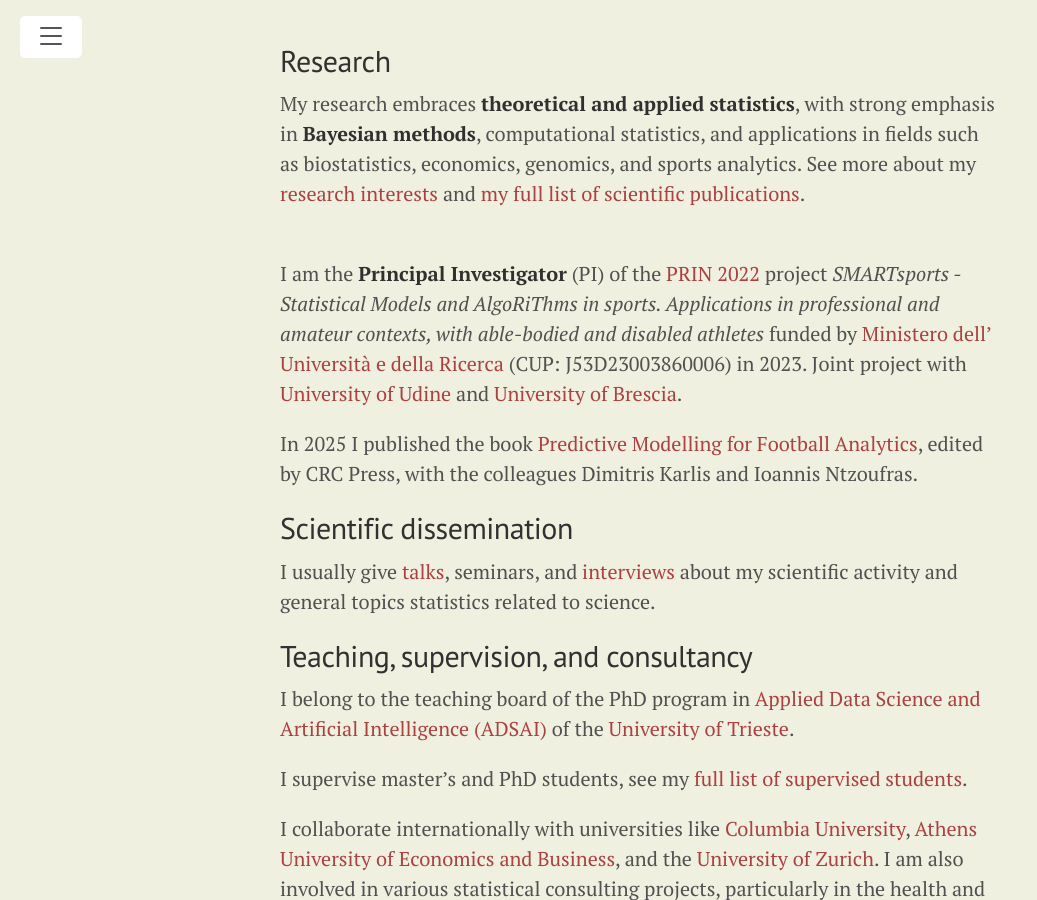
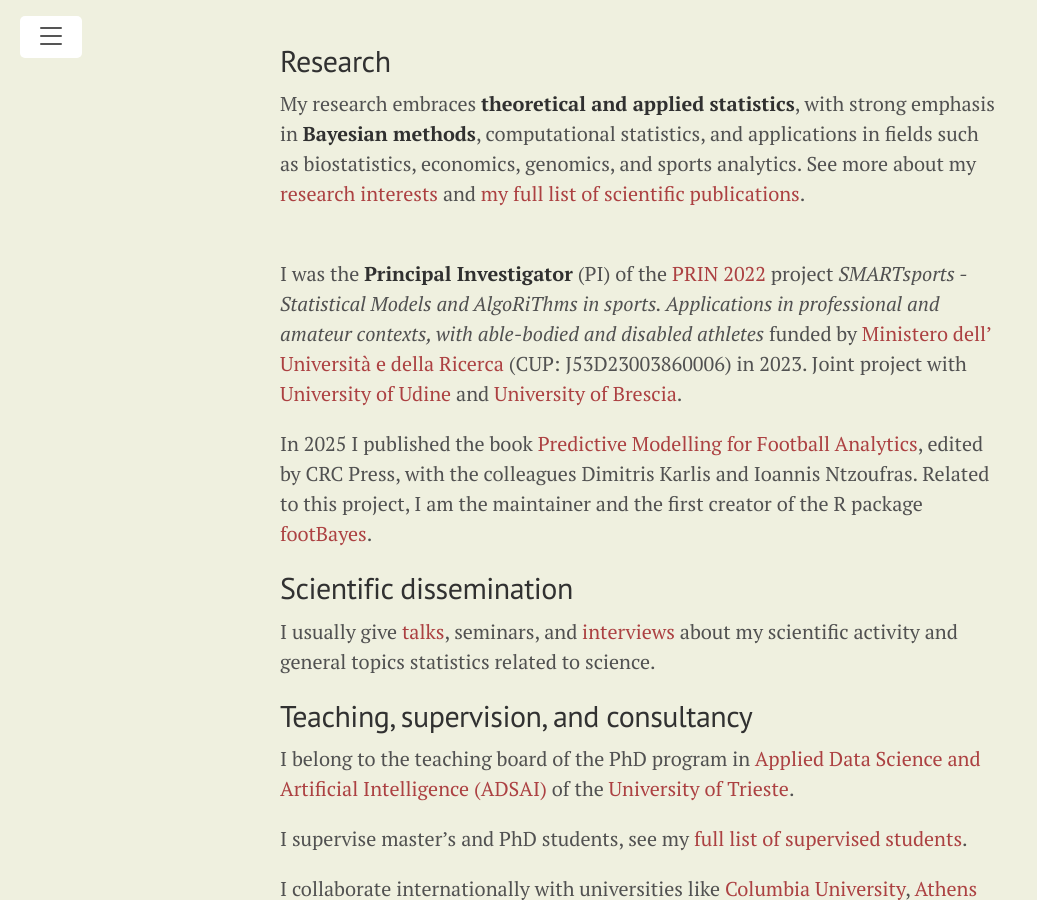
Before and after one commit to LeoEgidi/leoegidi.github.io, a Jekyll site: the page built from index.md, in a window 1280 px wide and 900 px high, scrolled down 824 px. Shown: the whole window, without its empty margins (0-1037 px from the left). Built offline with Jekyll 4.4.1, drawn with Linux system fonts in a browser that asks for light colours; Markdown is read by kramdown in place of the engine named in the settings; the list of posts is cut into pages by our own code.

Commit message:
update footbayes

```diff
--- a/index.md
+++ b/index.md
@@ -78,12 +78,13 @@ description: "Website of Leonardo Egidi, associate professor of statistics."
 
 My research embraces <strong>theoretical and applied statistics</strong>, with  strong emphasis in <strong>Bayesian methods</strong>, computational statistics, and applications in fields such as biostatistics, economics, genomics, and sports analytics. See more about my [research interests](https://leoegidi.github.io/leonardo-egidi-research/){:target="_blank" rel="noopener noreferrer"} and [my full list of scientific publications](https://leoegidi.github.io/leonardo-egidi-publications/){:target="_blank" rel="noopener noreferrer"}.<br><br>
 
-I am the **Principal Investigator** (PI) of the [PRIN 2022](https://prin.mur.gov.it/Iniziative/Detail?key=FiJNdaCuA71Xq3jYMAuZeQ%3D%3D){:target="_blank" rel="noopener noreferrer"} project
+I was the **Principal Investigator** (PI) of the [PRIN 2022](https://prin.mur.gov.it/Iniziative/Detail?key=FiJNdaCuA71Xq3jYMAuZeQ%3D%3D){:target="_blank" rel="noopener noreferrer"} project
 *SMARTsports - Statistical Models and AlgoRiThms in sports. Applications in professional and amateur contexts, with able-bodied and disabled athletes*
 funded by [Ministero dell' Università e della Ricerca](https://www.mur.gov.it/it){:target="_blank" rel="noopener noreferrer"} (CUP: J53D23003860006) in 2023. Joint project with [University of Udine](https://www.uniud.it/it/ricerca/progetti-e-iniziative/progetti-finanziati/prin-2022/dies/smartsports-statistical-models-and-algorithms-in-sports-applications-in-professional-and-amateur-contexts-with-able-bodied-and-disabled-athletes){:target="_blank" rel="noopener noreferrer"}
 and [University of Brescia](https://www.unibs.it/it){:target="_blank" rel="noopener noreferrer"}.
 
-In 2025 I published the book [Predictive Modelling for Football Analytics](https://www.taylorfrancis.com/books/mono/10.1201/9781003186496/predictive-modelling-football-analytics-dimitris-karlis-ioannis-ntzoufras-leonardo-egidi), edited by CRC Press, with the colleagues Dimitris Karlis and Ioannis Ntzoufras.
+In 2025 I published the book [Predictive Modelling for Football Analytics](https://www.taylorfrancis.com/books/mono/10.1201/9781003186496/predictive-modelling-football-analytics-dimitris-karlis-ioannis-ntzoufras-leonardo-egidi), edited by CRC Press, with the colleagues Dimitris Karlis and Ioannis Ntzoufras. Related to this project, I am the maintainer and the first creator of the R package [footBayes](https://leoegidi.github.io/footBayes/){:target="_blank" rel="noopener noreferrer"}.
+
 
 ## Scientific dissemination
 
```
Also changed, not shown: it/index.md (+2 -2 lines).
